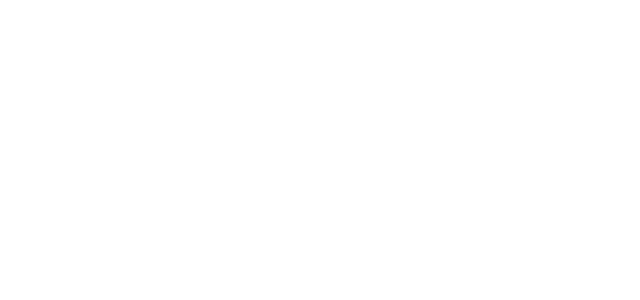
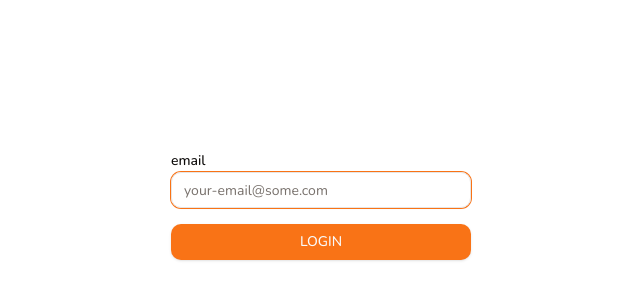
Before and after one commit to VaggelisKa/subscriptions-manager, a Next.js app: page /login in a window 1280 px wide. Shown: the part 140-440 px from the top of the page, without its empty margins (319-959 px from the left). Built offline with nearby package versions, Linux system fonts and the light colour scheme.

Commit message:
Bootstrapping form

```diff
--- a/package.json
+++ b/package.json
@@ -10,6 +10,7 @@
   },
   "dependencies": {
     "@radix-ui/react-icons": "^1.3.0",
+    "@radix-ui/react-label": "^2.0.2",
     "@radix-ui/react-slot": "^1.0.2",
     "lucide-react": "^0.287.0",
     "next": "13.5.4",
--- a/src/app/login/page.tsx
+++ b/src/app/login/page.tsx
@@ -1,7 +1,31 @@
+import { Button } from "@/components/ui/button";
+import { Input } from "@/components/ui/input";
+import { Label } from "@/components/ui/label";
+
 export default function LoginPage() {
+  async function loginWithMagicLinkAction(formData: FormData) {
+    "use server";
+
+    console.log(formData.get("email"));
+  }
+
   return (
-    <main className="absolute bottom-[50%] left-[50%] -translate-x-[50%]">
-      <div className="text-white">Login page works!</div>
+    <main className="absolute bottom-[50%] left-[50%] w-full -translate-x-[50%] px-6">
+      <form
+        action={loginWithMagicLinkAction}
+        className="mx-auto flex max-w-[300px] flex-col gap-4"
+      >
+        <fieldset>
+          <Label htmlFor="login-page-email">email</Label>
+          <Input
+            id="login-page-email"
+            name="email"
+            placeholder="your-email@some.com"
+            autoFocus
+          />
+        </fieldset>
+        <Button>Login</Button>
+      </form>
     </main>
   );
 }
--- /dev/null
+++ b/src/components/ui/input.tsx
@@ -0,0 +1,25 @@
+import * as React from "react";
+
+import { cn } from "@/lib/utils";
+
+export interface InputProps
+  extends React.InputHTMLAttributes<HTMLInputElement> {}
+
+const Input = React.forwardRef<HTMLInputElement, InputProps>(
+  ({ className, type, ...props }, ref) => {
+    return (
+      <input
+        type={type}
+        className={cn(
+          "flex h-9 w-full rounded-md border border-input bg-transparent px-3 py-1 text-sm shadow-sm transition-colors file:border-0 file:bg-transparent file:text-sm file:font-medium placeholder:text-muted-foreground focus-visible:outline-none focus-visible:ring-1 focus-visible:ring-ring disabled:cursor-not-allowed disabled:opacity-50",
+          className,
+        )}
+        ref={ref}
+        {...props}
+      />
+    );
+  },
+);
+Input.displayName = "Input";
+
+export { Input };
--- /dev/null
+++ b/src/components/ui/label.tsx
@@ -0,0 +1,26 @@
+"use client";
+
+import * as React from "react";
+import * as LabelPrimitive from "@radix-ui/react-label";
+import { cva, type VariantProps } from "class-variance-authority";
+
+import { cn } from "@/lib/utils";
+
+const labelVariants = cva(
+  "text-sm font-medium leading-none peer-disabled:cursor-not-allowed peer-disabled:opacity-70",
+);
+
+const Label = React.forwardRef<
+  React.ElementRef<typeof LabelPrimitive.Root>,
+  React.ComponentPropsWithoutRef<typeof LabelPrimitive.Root> &
+    VariantProps<typeof labelVariants>
+>(({ className, ...props }, ref) => (
+  <LabelPrimitive.Root
+    ref={ref}
+    className={cn(labelVariants(), className)}
+    {...props}
+  />
+));
+Label.displayName = LabelPrimitive.Root.displayName;
+
+export { Label };
```
Also changed, not shown: 1 other file (tests, documents, lock files or other folders).
